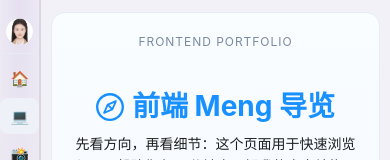
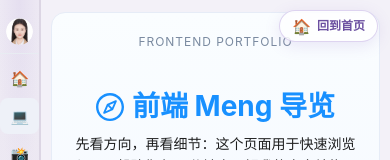
Before and after one commit to lemonanaaa/mengsBlog, a React (Create React App) app: page /career in a window 390 px wide. Shown: the top 160 px of the page. Built offline with nearby package versions, Linux system fonts and the light colour scheme.

Commit message:
feat(pc):回到首页按钮

```diff
--- a/src/css/career/blogView/readerToolbar.css
+++ b/src/css/career/blogView/readerToolbar.css
@@ -1,6 +1,6 @@
 .reader-toolbar {
   position: fixed;
-  top: 12px;
+  top: 60px;
   right: 24px;
   z-index: 999;
   background-color: var(--bg, #fff);
--- a/src/css/career/blogView/readerToolbar.min.css
+++ b/src/css/career/blogView/readerToolbar.min.css
@@ -1,6 +1,6 @@
 .reader-toolbar {
   position: fixed;
-  top: 12px;
+  top: 60px;
   right: 24px;
   z-index: 999;
   background-color: var(--bg, #fff);
--- /dev/null
+++ b/src/css/common/homeButton.css
@@ -0,0 +1,49 @@
+.home-fab {
+  position: fixed;
+  top: 14px;
+  right: 20px;
+  z-index: 1000;
+  display: inline-flex;
+  align-items: center;
+  gap: 6px;
+  height: 36px;
+  padding: 0 14px;
+  border: 1px solid rgba(176, 154, 220, 0.42);
+  border-radius: 999px;
+  background: rgba(255, 255, 255, 0.72);
+  backdrop-filter: blur(12px) saturate(1.15);
+  -webkit-backdrop-filter: blur(12px) saturate(1.15);
+  color: #6b4fa0;
+  font-size: 13px;
+  font-weight: 600;
+  line-height: 1;
+  white-space: nowrap;
+  cursor: pointer;
+  box-shadow: 0 4px 16px rgba(124, 92, 191, 0.14);
+  transition: transform 0.2s ease, box-shadow 0.2s ease, background 0.2s ease;
+}
+.home-fab:hover {
+  transform: translateY(-1px);
+  background: rgba(255, 255, 255, 0.92);
+  box-shadow: 0 6px 20px rgba(124, 92, 191, 0.22);
+}
+.home-fab:active {
+  transform: translateY(0);
+}
+.home-fab:focus-visible {
+  outline: 2px solid rgba(124, 92, 191, 0.55);
+  outline-offset: 2px;
+}
+.home-fab .home-fab-icon {
+  font-size: 15px;
+  line-height: 1;
+}
+@media (max-width: 1024px) {
+  .home-fab {
+    top: 10px;
+    right: 12px;
+    height: 32px;
+    padding: 0 12px;
+    font-size: 12px;
+  }
+}
--- /dev/null
+++ b/src/css/common/homeButton.min.css
@@ -0,0 +1,54 @@
+.home-fab {
+  position: fixed;
+  top: 14px;
+  right: 20px;
+  z-index: 1000;
+  display: inline-flex;
+  align-items: center;
+  gap: 6px;
+  height: 36px;
+  padding: 0 14px;
+  border: 1px solid rgba(176, 154, 220, 0.42);
+  border-radius: 999px;
+  background: rgba(255, 255, 255, 0.72);
+  backdrop-filter: blur(12px) saturate(1.15);
+  -webkit-backdrop-filter: blur(12px) saturate(1.15);
+  color: #6b4fa0;
+  font-size: 13px;
+  font-weight: 600;
+  line-height: 1;
+  white-space: nowrap;
+  cursor: pointer;
+  box-shadow: 0 4px 16px rgba(124, 92, 191, 0.14);
+  transition: transform 0.2s ease, box-shadow 0.2s ease, background 0.2s ease;
+}
+
+.home-fab:hover {
+  transform: translateY(-1px);
+  background: rgba(255, 255, 255, 0.92);
+  box-shadow: 0 6px 20px rgba(124, 92, 191, 0.22);
+}
+
+.home-fab:active {
+  transform: translateY(0);
+}
+
+.home-fab:focus-visible {
+  outline: 2px solid rgba(124, 92, 191, 0.55);
+  outline-offset: 2px;
+}
+
+.home-fab .home-fab-icon {
+  font-size: 15px;
+  line-height: 1;
+}
+
+@media (max-width: 1024px) {
+  .home-fab {
+    top: 10px;
+    right: 12px;
+    height: 32px;
+    padding: 0 12px;
+    font-size: 12px;
+  }
+}
--- a/src/pages/career/blogsTree/View.tsx
+++ b/src/pages/career/blogsTree/View.tsx
@@ -7,22 +7,11 @@ const BlogsTreeView = () => {
       <div style={{ maxWidth: "860px", lineHeight: 1.8 }}>
         <h1>知识树</h1>
         <p>
-          这个页面用于整理我在实际工作中长期沉淀的前端知识地图。它不是教材目录，而是以
-          真实业务问题为导向的能力结构。
+          这个页面用于整理我在实际工作中长期沉淀的前端知识地图。
         </p>
 
-        <h2>核心分支</h2>
-        <ul>
-          <li>基础能力：JavaScript / TypeScript、浏览器机制、网络与性能基础</li>
-          <li>工程体系：模块化、构建发布、测试策略、质量门禁与流水线治理</li>
-          <li>业务架构：复杂状态建模、组件抽象、跨端复用与可维护性设计</li>
-          <li>稳定性建设：监控告警、排障手册、可观测性指标与回归机制</li>
-        </ul>
+        <h2>正在整理中，稍后上线，敬请期待～</h2>
 
-        <h2>使用方式</h2>
-        <p>
-          你可以把它理解为我的“技术导航索引”：先看结构，再去时间线文章里看具体案例与实践细节。
-        </p>
       </div>
     </Layout>
   );
--- a/src/pages/common/Layout.tsx
+++ b/src/pages/common/Layout.tsx
@@ -1,6 +1,8 @@
 import React, { createContext, useState, useEffect } from "react";
-import { useLocation } from "react-router-dom";
+import { useLocation, useNavigate, useSearchParams } from "react-router-dom";
 import "../../css/common/layout.css";
+import "../../css/common/homeButton.css";
+import { getUrlWithMeng } from "../../utils/navigation";
 
 import LeftMarks, { LeftMarksStorage } from "./leftMarks";
 import LeftMarksForGuest from "./LeftMarksForGuest"
@@ -33,6 +35,8 @@ const getInitialLeftWidth = () => {
 const Layout = (props) => {
   const { children, leftType = 'normal' } = props;
   const location = useLocation();
+  const navigate = useNavigate();
+  const [searchParams] = useSearchParams();
   const isHome = location.pathname === "/";
   const [blogCommonStore, setBlogCommonStore] = useState({})
   const [leftWidth, setLeftWidth] = useState(getInitialLeftWidth);
@@ -72,6 +76,19 @@ const Layout = (props) => {
           {children}
         </div>
 
+        {!isHome && (
+          <button
+            type="button"
+            className="home-fab"
+            aria-label="回到首页"
+            title="回到首页"
+            onClick={() => navigate(getUrlWithMeng(searchParams, "/"))}
+          >
+            <span className="home-fab-icon" aria-hidden="true">🏠</span>
+            <span>回到首页</span>
+          </button>
+        )}
+
       </div>
     </mengsBlogContext.Provider>
   );
--- a/src/scss/career/blogView/readerToolbar.scss
+++ b/src/scss/career/blogView/readerToolbar.scss
@@ -1,6 +1,7 @@
 .reader-toolbar {
   position: fixed;
-  top: 12px;
+  // 下移让位给全局「回到首页」浮动按钮，避免右上角重叠
+  top: 60px;
   right: 24px;
   z-index: 999;
   background-color: var(--bg, #fff);
--- /dev/null
+++ b/src/scss/common/homeButton.scss
@@ -0,0 +1,53 @@
+// 全局「回到首页」浮动按钮：固定在右上角，不占据文档流，尽量不影响现有排布
+.home-fab {
+  position: fixed;
+  top: 14px;
+  right: 20px;
+  z-index: 1000;
+  display: inline-flex;
+  align-items: center;
+  gap: 6px;
+  height: 36px;
+  padding: 0 14px;
+  border: 1px solid rgba(176, 154, 220, 0.42);
+  border-radius: 999px;
+  background: rgba(255, 255, 255, 0.72);
+  backdrop-filter: blur(12px) saturate(1.15);
+  -webkit-backdrop-filter: blur(12px) saturate(1.15);
+  color: #6b4fa0;
+  font-size: 13px;
+  font-weight: 600;
+  line-height: 1;
+  white-space: nowrap;
+  cursor: pointer;
+  box-shadow: 0 4px 16px rgba(124, 92, 191, 0.14);
+  transition: transform 0.2s ease, box-shadow 0.2s ease, background 0.2s ease;
+
+  &:hover {
+    transform: translateY(-1px);
+    background: rgba(255, 255, 255, 0.92);
+    box-shadow: 0 6px 20px rgba(124, 92, 191, 0.22);
+  }
+
+  &:active {
+    transform: translateY(0);
+  }
+
+  &:focus-visible {
+    outline: 2px solid rgba(124, 92, 191, 0.55);
+    outline-offset: 2px;
+  }
+
+  .home-fab-icon {
+    font-size: 15px;
+    line-height: 1;
+  }
+
+  @media (max-width: 1024px) {
+    top: 10px;
+    right: 12px;
+    height: 32px;
+    padding: 0 12px;
+    font-size: 12px;
+  }
+}
```
